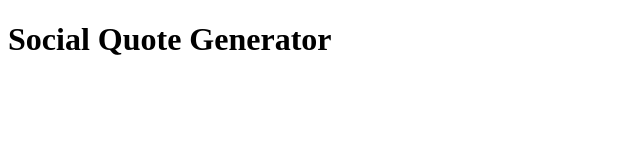
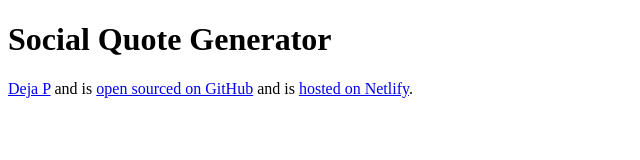
Before and after one commit to dehay2/social-quote-generator, a plain HTML site: page index.html in a window 1280 px wide. Shown: the whole page, without its empty margins (0-640 px from the left). Drawn offline with Linux system fonts and the light colour scheme.

Commit message:
added urls for netlify and github

```diff
--- a/index.html
+++ b/index.html
@@ -8,6 +8,20 @@
   </head>
   <body>
     <h1>Social Quote Generator</h1>
+
+    <footer>
+      <a href="https://github.com/dehay2" target="_blank"> Deja P</a> and is
+      <a
+        href="https://github.com/dehay2/social-quote-generator"
+        target="_blank"
+      >
+        open sourced on GitHub</a
+      >
+      and is
+      <a href="https://social-quote-generator.netlify.app/" target="_blank">
+        hosted on Netlify</a
+      >.
+    </footer>
     <script src="src/script.js"></script>
   </body>
 </html>
```
